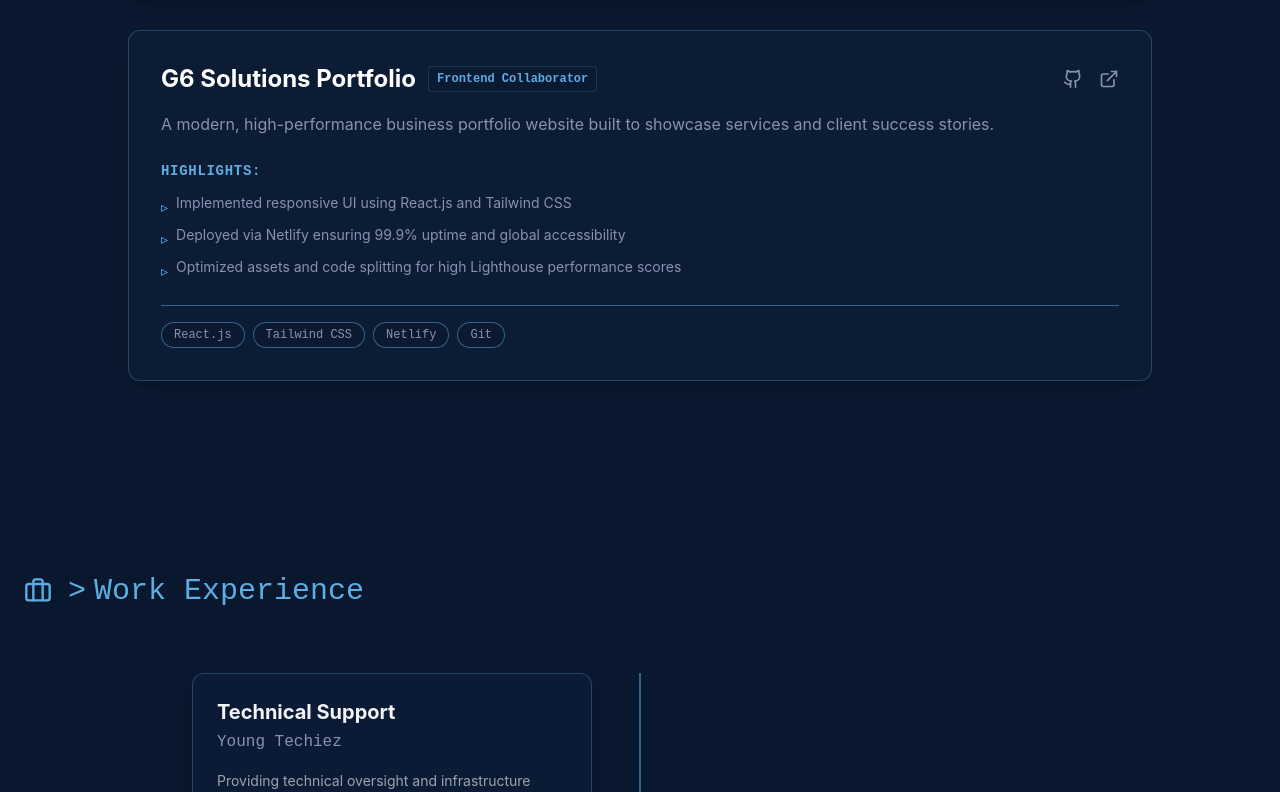
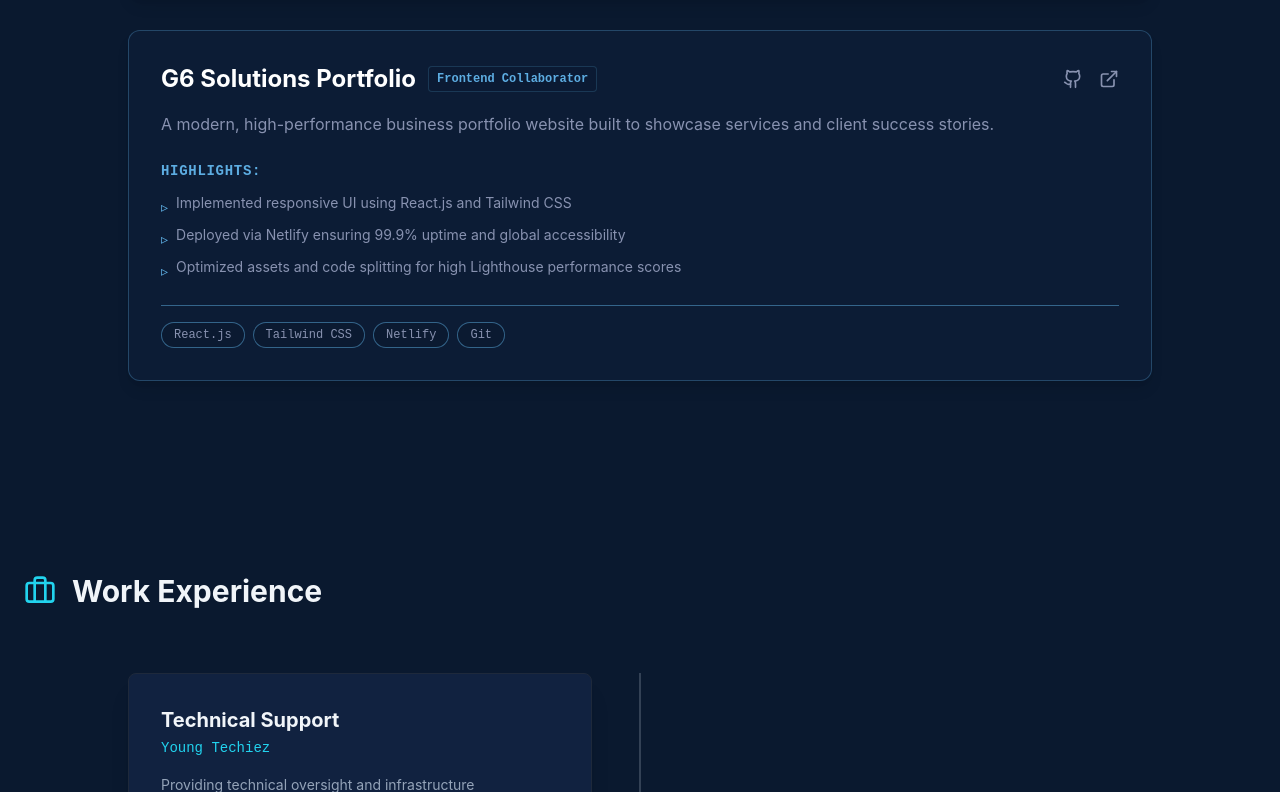
Before and after one commit to Hi-da-ya/portfolio, a React (Vite) app: page / in a window 1280 px wide. Shown: the part 2636-3428 px from the top of the page. Built offline with nearby package versions, Linux system fonts and the light colour scheme.

Commit message:
update experience theme to match contact us blue-theme

```diff
--- a/src/components/Experience.jsx
+++ b/src/components/Experience.jsx
@@ -52,7 +52,6 @@ const Experience = () => {
       period: "April 2024 - Oct 2024",
       description: "Contributed to system configuration, testing, and process improvement initiatives.",
       achievements: [
-        // Rephrased "proposed amendments" to sound more proactive
         "Conducted comprehensive system testing to identify bugs and usability issues",
         "Proposed and implemented configuration improvements that enhanced system stability",
         "Assisted in the deployment and configuration of internal software tools"
@@ -61,64 +60,66 @@ const Experience = () => {
   ];
 
   return (
-    <section id="experience" className="py-20 md:py-24 bg-primary/30">
+    <section id="experience" className="py-20 md:py-24 bg-[#0a192f] text-slate-300">
       <div className="container mx-auto px-4 md:px-6">
 
-        {/* Header */}
-        <div className="flex items-center mb-16">
-          <Briefcase className="text-accent mr-4" size={28} />
-          <h2 className="section-title mb-0">Work Experience</h2>
+        {/* Header - Matching the "Get In Touch" header style */}
+        <div className="flex items-center gap-4 mb-16">
+          <Briefcase className="text-cyan-400" size={32} />
+          <h2 className="text-3xl font-bold text-slate-100">Work Experience</h2>
         </div>
 
         {/* Timeline Container */}
-        <div className="relative max-w-4xl mx-auto">
+        <div className="relative max-w-5xl mx-auto">
 
-          {/* Central Line (Desktop) / Left Line (Mobile) */}
-          <div className="absolute left-0 md:left-1/2 transform md:-translate-x-1/2 h-full w-0.5 bg-terminal-border/50"></div>
+          {/* Central Line - Darker Slate to match the theme */}
+          <div className="absolute left-0 md:left-1/2 transform md:-translate-x-1/2 h-full w-0.5 bg-slate-700"></div>
 
           {experiences.map((exp, index) => (
             <div key={index} className={`relative flex flex-col md:flex-row items-center mb-12 md:mb-16 ${
               index % 2 === 0 ? 'md:flex-row-reverse' : ''
             }`}>
 
-              {/* 1. Timeline Dot */}
-              <div className="absolute left-0 md:left-1/2 transform -translate-x-1/2 w-4 h-4 bg-secondary border-2 border-accent rounded-full z-10 mt-1.5 md:mt-0"></div>
+              {/* Timeline Dot (Cyan Accent) */}
+              <div className="absolute left-0 md:left-1/2 transform -translate-x-1/2 w-4 h-4 bg-[#0a192f] border-2 border-cyan-400 rounded-full z-10 mt-1.5 md:mt-0 shadow-[0_0_10px_rgba(34,211,238,0.4)]"></div>
 
-              {/* 2. Date (Desktop: Opposite side of card) */}
+              {/* Date Pill (Navy Bg + Cyan Text) */}
               <div className={`w-full md:w-1/2 pl-8 md:pl-0 ${
                 index % 2 === 0 ? 'md:pl-12 text-left' : 'md:pr-12 md:text-right'
               } mb-2 md:mb-0`}>
-                <span className="inline-flex items-center font-mono text-sm text-accent bg-secondary/50 px-3 py-1 rounded border border-terminal-border">
+                <span className="inline-flex items-center font-mono text-xs text-cyan-400 bg-[#112240] px-4 py-1.5 rounded-full border border-slate-700 shadow-sm">
                   <Calendar size={12} className="mr-2" />
                   {exp.period}
                 </span>
               </div>
 
-              {/* 3. Content Card */}
+              {/* Content Card (Lighter Navy Bg) */}
               <div className={`w-full md:w-1/2 pl-8 md:pl-0 ${
                 index % 2 === 0 ? 'md:pr-12' : 'md:pl-12'
               }`}>
-                <div className="bg-secondary/40 p-6 rounded-xl border border-terminal-border hover:border-accent/30 transition-all duration-300 shadow-lg group">
+                <div className="bg-[#112240] p-6 md:p-8 rounded-lg border border-slate-800 hover:border-cyan-400/30 transition-all duration-300 shadow-xl group hover:-translate-y-1">
 
-                  {/* Role & Company */}
-                  <h3 className="text-xl font-bold text-gray-100 mb-1 group-hover:text-accent transition-colors">
+                  {/* Role (White) */}
+                  <h3 className="text-xl font-bold text-slate-100 mb-1 group-hover:text-cyan-400 transition-colors">
                     {exp.role}
                   </h3>
-                  <div className="text-md text-text-secondary font-mono mb-4">
-                     {exp.company}
+
+                  {/* Company (Cyan) */}
+                  <div className="text-sm font-mono text-cyan-400 mb-4 flex items-center">
+                    {exp.company}
                   </div>
 
-                  {/* Description */}
-                  <p className="text-sm text-gray-400 mb-4 leading-relaxed">
+                  {/* Description (Grey) */}
+                  <p className="text-slate-400 mb-5 leading-relaxed text-sm">
                     {exp.description}
                   </p>
 
                   {/* Achievements List */}
                   <ul className="space-y-2">
                     {exp.achievements.map((item, i) => (
-                      <li key={i} className="flex items-start text-sm text-text-secondary">
-                        <span className="text-accent mr-2 mt-1.5 text-[10px]">▹</span>
-                        {item}
+                      <li key={i} className="flex items-start text-sm text-slate-400">
+                        <span className="text-cyan-400 mr-3 mt-1.5 text-[10px]">▹</span>
+                        <span className="leading-relaxed">{item}</span>
                       </li>
                     ))}
                   </ul>
--- a/src/index.css
+++ b/src/index.css
@@ -17,11 +17,11 @@
     @apply font-mono text-accent text-xl md:text-2xl lg:text-3xl mb-10 md:mb-12 lg:mb-16 flex items-center;
   }
 
-  .section-title::before {
+  /* .section-title::before {
     content: "> ";
     @apply mr-2;
   }
-
+   */
   .section-title::after {
     content: '';
     @apply block h-px bg-text-secondary/50 ml-5 flex-1;
```
